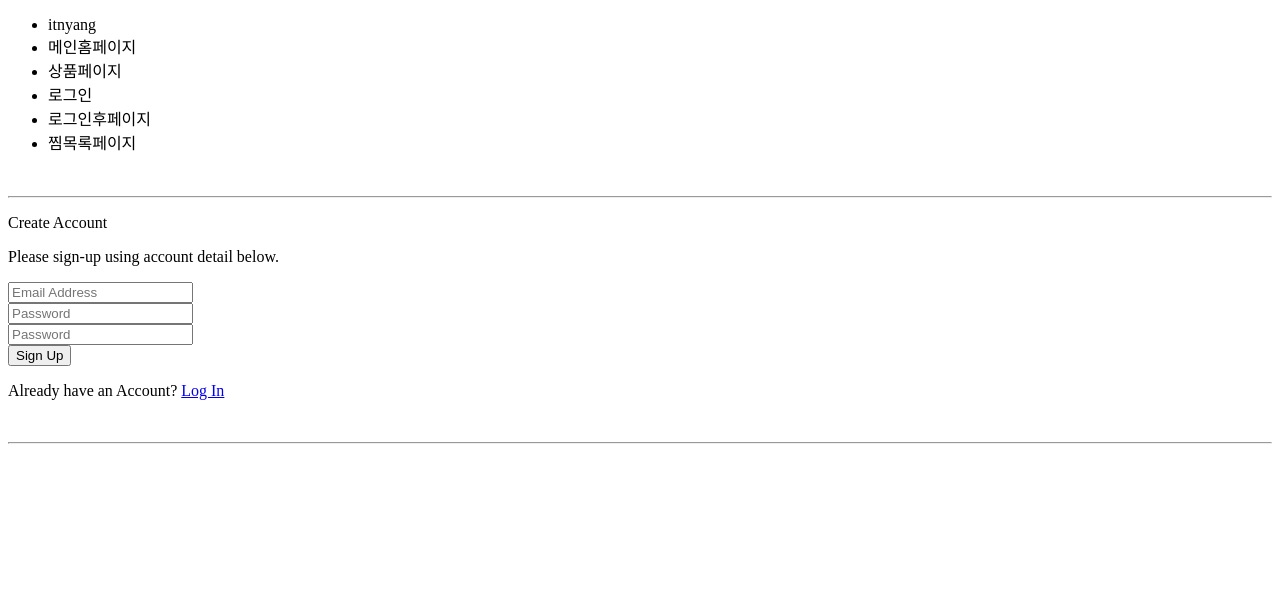
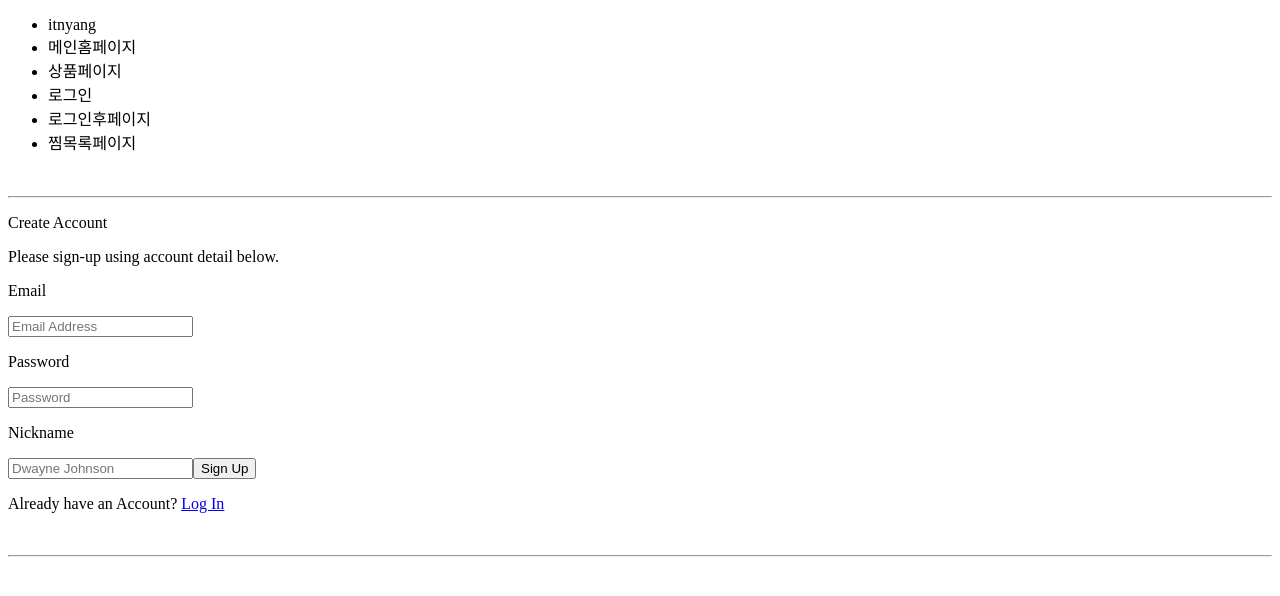
Before and after one commit to PfClaKr/sub_project, a Next.js app in the folder srcs/frontend/: page /account/sign-up in a window 1280 px wide. Shown: the top 596 px of the page. Built offline with nearby package versions, Linux system fonts and the light colour scheme.

Commit message:
[UPDATE] on the way of making sign up

```diff
--- a/srcs/frontend/app/account/sign-up/page.tsx
+++ b/srcs/frontend/app/account/sign-up/page.tsx
@@ -1,5 +1,6 @@
 import { Metadata } from "next";
 import Link from "next/link";
+import { SignUpForm } from "@/components/button/SignUpForm";
 
 export const metadata: Metadata = {
 	title: "Sign Up"
@@ -10,10 +11,7 @@ export default function AccountSignUpPage() {
 		<div>
 			<p>Create Account</p>
 			<p>Please sign-up using account detail below.</p>
-			<input placeholder="Email Address"></input><br/>
-			<input placeholder="Password"></input><br/>
-			<input placeholder="Password"></input><br/>
-			<button>Sign Up</button>
+			<SignUpForm/>
 			{/* <Link href="/account/whoami" style={{backgroundColor: '#f6f7fb'}}>Sign Up</Link> */}
 			<p>Already have an Account? <Link href="/login">Log In</Link></p>
 		</div>
--- a/srcs/frontend/app/account/whoami/page.tsx
+++ b/srcs/frontend/app/account/whoami/page.tsx
@@ -9,12 +9,12 @@ export default function AccountWhoAmIPage() {
 	return (
 		<div>
 			<p>Please Enter Your Information</p>
-			<p>First Name</p>
+			{/* <p>First Name</p>
 			<input placeholder="Gildong"></input><br/>
 			<p>Last Name</p>
 			<input placeholder="Hong"></input><br/>
 			<p>Phone Number</p>
-			<input placeholder="+33 ..."></input><br/>
+			<input placeholder="+33 ..."></input><br/> */}
 			<p>Email</p>
 			<input placeholder="random@gmail.com"></input><br/>
 			<p>Nickname</p>
--- /dev/null
+++ b/srcs/frontend/components/button/SignUpForm.tsx
@@ -0,0 +1,92 @@
+"use client";
+
+import { useState, ChangeEvent } from "react";
+
+export const SignUpForm = () => {
+	const [email, setEmail] = useState("");
+	const [password, setPassword] = useState("");
+	const [nickname, setNickname] = useState("");
+
+	const handleChange = (event: ChangeEvent<HTMLInputElement>) => {
+		const inputValue = event.target.value;
+		if (event.target.id === "userEmail") setEmail(inputValue);
+		else if (event.target.id === "userPassword") setPassword(inputValue);
+		else if (event.target.id === "userNickname") setNickname(inputValue);
+	};
+
+	const handleSearch = async () => {
+		if (email && email.endsWith("@gmail.com")) {
+			console.log("email correct format");
+		} else {
+			console.log("email wrong format");
+			return;
+		}
+		if (password && password.length > 4) {
+			console.log("password correct format");
+		} else {
+			console.log("password does not match the requirement");
+			return;
+		}
+		if (nickname) {
+			console.log("nickname correct format");
+		} else {
+			console.log("nickname wrong format");
+			return;
+		}
+		alert("sign up request success");
+
+		const response = await fetch("http://golang:8080/graphql", {
+			method: "POST",
+			headers: {
+				"Content-Type": "application/json",
+			},
+			body: JSON.stringify({
+				query: `
+					mutation {
+						createUser(Email: \"example@example.com\",
+						PasswordHash: \"hashedpassword\",
+						UserNickname: \"exampleuser\") { UserId }
+					}
+				`,
+			}),
+		});
+		return;
+	};
+
+	const handleKeyPress = (event: { key: any }) => {
+		if (event.key === "Enter") return;
+	};
+
+	return (
+		<div>
+			<p>Email</p>
+			<input
+				type="text"
+				placeholder="Email Address"
+				id="userEmail"
+				value={email ?? ""}
+				onChange={handleChange}
+				onKeyDown={handleKeyPress}
+			/>
+			<p>Password</p>
+			<input
+				type="password"
+				placeholder="Password"
+				id="userPassword"
+				value={password ?? ""}
+				onChange={handleChange}
+				onKeyDown={handleKeyPress}
+			/>
+			<p>Nickname</p>
+			<input
+				type="text"
+				placeholder="Dwayne Johnson"
+				id="userNickname"
+				value={nickname ?? ""}
+				onChange={handleChange}
+				onKeyDown={handleKeyPress}
+			/>
+			<button onClick={handleSearch}>Sign Up</button>
+		</div>
+	);
+};
--- a/srcs/frontend/components/product/detail/ProductDetail.tsx
+++ b/srcs/frontend/components/product/detail/ProductDetail.tsx
@@ -1,4 +1,4 @@
-import { ChatButton } from "../../ChatButton"
+import { ChatButton } from "../../button/ChatButton"
 
 export function convertUnixToParisTime(unixTime: number) {
   const date = new Date(unixTime * 1000);
```
Also changed, not shown: srcs/frontend/components/button/ChatButton.tsx (renamed from srcs/frontend/components/ChatButton.tsx).
